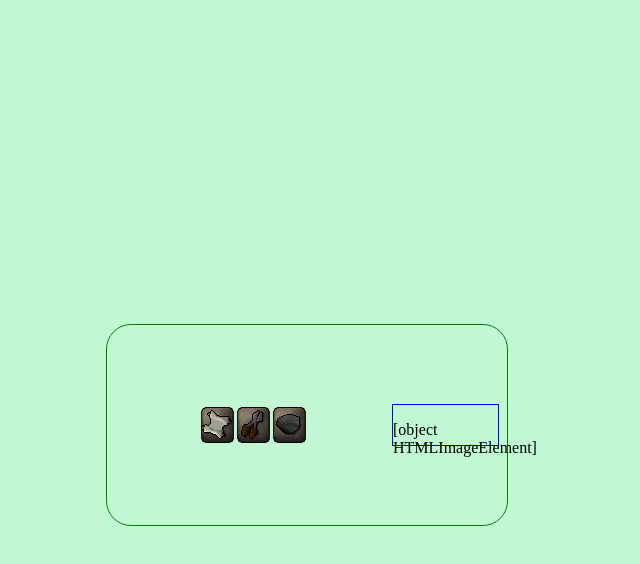
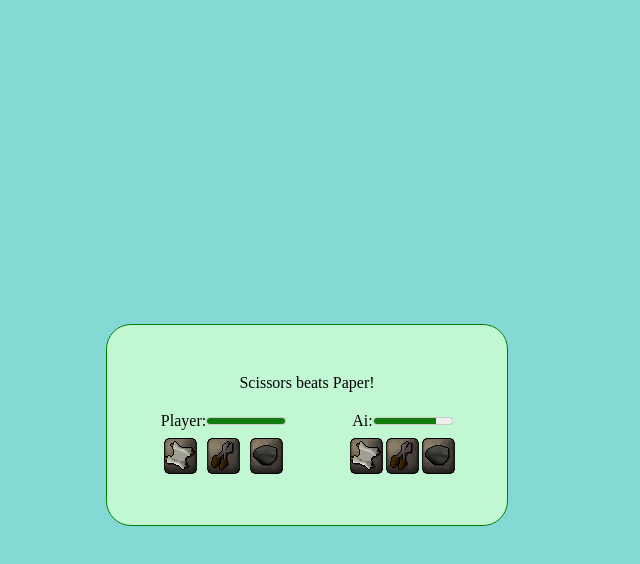
Before and after one commit to LastGentlman/RockPaperScissors, a plain HTML site: page index.html in a window 1280 px wide. Both pictures are taken after a click on the picture 586 px from the left and 425 px from the top of the page. Shown: the whole page, without its empty margins (333-973 px from the left). Drawn offline with Linux system fonts and the light colour scheme.

Commit message:
UI finiched added function disapear(el, cls) ind improved function playground(pla, ai)

```diff
--- a/app.js
+++ b/app.js
@@ -1,62 +1,112 @@
-const paperBtn = document.getElementById('paper-el')
-                .addEventListener('click', () => {
+const paperBtn = document.getElementById('paper-el');
+     paperBtn.addEventListener('click', () => {
+        paperBtn.classList.add('player-border');
+        disapear(paperBtn, 'player-border')
         playGround('Paper', aiPlay());
     });
-const scissorsBtn = document.getElementById('scissors-el')
-                .addEventListener('click', () => {
+const scissorsBtn = document.getElementById('scissors-el');
+    scissorsBtn.addEventListener('click', () => {
+        scissorsBtn.classList.add('player-border');
+        disapear(scissorsBtn, 'player-border')
         playGround('Scissors', aiPlay());
     });
 const rockBtn = document.getElementById('rock-el')
-                .addEventListener('click', () => {
+    rockBtn.addEventListener('click', () => {
+        rockBtn.classList.add('player-border');
+        disapear(rockBtn, 'player-border')
         playGround('Rock', aiPlay());
     });
+
+let playerHp = document.querySelector('#player-hp');
+let aiHp = document.querySelector('#ai-hp');
 
 const iaSelection = document.querySelector('.ia-sel');
 
 const scoreEl = document.querySelector('.score');
 
-const choice = document.createElement('p');
+function disapear(el, cls) {
+    setTimeout(() => {
+        el.classList.remove(`${cls}`);
+    }, 600);
+}
 
 function aiPlay() {
-    const choicesImgs = new Array();
+    const paperAi = document.getElementById('paper-ai');
+    const scissorsAi = document.getElementById('scissors-ai');
+    const rockAi = document.getElementById('rock-ai');
 
-        choicesImgs[0] = new Image();
-        choicesImgs[0].src = './imgs/rock.png';
+    const items = ["Rock", "Scissors", "Paper"];
 
-        choicesImgs[1] = new Image();
-        choicesImgs[1].src = './imgs/paper.png';
+    let choise = items[Math.floor(Math.random() * items.length)];
 
-        choicesImgs[2] = new Image();
-        choicesImgs[2].src = './imgs/scissors.png';
+    if (choise === "Rock") {
+        rockAi.classList.add('ai-border');
+        disapear(rockAi, 'ai-border')
+    } else if (choise === "Scissors") {
+        scissorsAi.classList.add('ai-border');
+        disapear(scissorsAi, 'ai-border')
+    } else if (choise === "Paper") {
+        paperAi.classList.add('ai-border');
+        disapear(paperAi, 'ai-border')
+    }
 
-    iaSelection.appendChild(choice);
-    choice.textContent = `${choicesImgs[Math.floor(Math.random() * choicesImgs.length)]}`;
+    console.log('Ai: ' + choise);
 
-    console.log('ai: ' + choice);
-    return choice;
+    return choise;
 }
 
 function playGround(pla, ai) {
-    if (pla === 'Rock' && ai === 'Paper') {
+    let resetBtn = document.createElement('button');
+    resetBtn.textContent = "Replay!";
+    resetBtn.addEventListener('click', () => {
+        aiHp.value = 5;
+        playerHp.value = 5;
+        scoreEl.innerHTML = "";
+        scoreEl.style.cssText ="color:black; font-weight: normal;"
+    })
+
+    if(aiHp.value === 0) {
+        scoreEl.textContent = "You Win!";
+        scoreEl.style.cssText = "color: Green; font-weight: bold;";
+        scoreEl.appendChild(resetBtn);
+    } else if(playerHp.value === 0) {
+        scoreEl.textContent = "Ai Win!";
+        scoreEl.style.cssText = "color: Red; font-weight: bold;";
+        scoreEl.appendChild(resetBtn);
+    } else if (pla === 'Rock' && ai === 'Paper') {
+        playerHp.value--;
+        scoreEl.textContent = "Paper beats rock!";
         console.log('Player Lose!');
     } else if (pla === 'Rock' && ai === 'Scissors') {
+        aiHp.value--;
+        scoreEl.textContent = "Rock beats Scissors!";
         console.log('Player Wins!');
     } else if (pla === 'Paper' && ai === 'Scissors') {
+        playerHp.value--;
+        scoreEl.textContent = "Scissors beats Paper!";
         console.log('Player Lose!');
     } else if (pla === 'Paper' && ai === 'Rock') {
+        aiHp.value--;
         console.log('Player Wins!');
     } else if (pla === 'Scissors' && ai === 'Rock') {
+        playerHp.value--;
+        scoreEl.textContent = "Rock beats Scissors!";
         console.log('Player Loss!');
     } else if (pla === 'Scissors' && ai === 'Paper') {
+        aiHp.value--;
+        scoreEl.textContent = "Scissors beats Paper!";
         console.log('Player Wins!');
+    } else if (pla === ai) {
+        scoreEl.textContent = "Its a tie!";
+        console.log('Its a Tie!');
     }
-    console.log('Player:' + pla)
+    console.log('Player:' + pla);
 }
 
-function game() {
-    let score = 0;
-    for (let i = 0; i < 5; i++) {
-        playGround(0, aiPlay());
-        score = i;
-    }
-}
+// function game() {
+//     let score = 0;
+//     for (let i = 0; i < 5; i++) {
+//         playGround(0, aiPlay());
+//         score = i;
+//     }
+// }
--- a/index.html
+++ b/index.html
@@ -1,17 +1,30 @@
 <html>
     <head>
         <link rel="stylesheet" href="style.css">
+        <script src="app.js" defer></script>
     </head>
     <body>
+
         <div class='container'>
+
             <div class="score"></div>
-            <div class="selBox">
-                <img id="paper-el" src="./imgs/paper.png" alt="paper" title="Paper">
-                <img id="scissors-el" src="./imgs/scissors.png" alt="scissors" title="Scissors">
-                <img id="rock-el" src="./imgs/rock.png" alt="rock" title="Rock">
+
+            <div class="sel-area">
+                <fieldset class="player-sel">
+                    <legend>Player:<meter id="player-hp" value="5" min="0" max="5"></meter></legend>
+                    <img id="paper-el" src="./imgs/paper.png" alt="paper" title="Paper">
+                    <img id="scissors-el" src="./imgs/scissors.png" alt="scissors" title="Scissors">
+                    <img id="rock-el" src="./imgs/rock.png" alt="rock" title="Rock">
+                </fieldset>
+
+                <fieldset class="ia-sel">
+                    <legend>Ai:<meter id="ai-hp" value="5" min="0" max="5"></meter></legend>
+                    <img id="paper-ai" src="./imgs/paper.png" alt="paper" title="Paper">
+                    <img id="scissors-ai" src="./imgs/scissors.png" alt="scissors" title="Scissors">
+                    <img id="rock-ai" src="./imgs/rock.png" alt="rock" title="Rock">
+                </fieldset>
             </div>
-            <div class="ia-sel"></div>
+
         </div>
-        <script src="app.js"></script>
     </body>
 </html>
--- a/style.css
+++ b/style.css
@@ -1,6 +1,6 @@
 body {
     display: flex;
-    background-color: rgb(193, 247, 211);
+    background: rgb(133, 217, 213);
     justify-content: center;
     align-items: center;
 }
@@ -11,25 +11,54 @@ body {
     margin-top: 50px;
     border-radius:25px;
     border: 1px solid green;
+    background: rgb(193, 247, 211);
     display: flex;
-    justify-content: space-between;
+    justify-content: center;
     align-items: center;
+    flex-direction: column;
 }
-.selBox {
-    margin-left: 8px;
+
+.sel-Area {
+    display: flex;
+    flex-direction: row;
+    margin-top: 20px;
+}
+
+.player-sel {
+    display: flex;
+    justify-content: space-around;
+    align-items: center;
+    width: auto;
+    height: 40px;
+    margin-right: 36px;
+}
+
+.ia-sel {
     display: flex;
     justify-content: space-between;
     align-items: center;
     width: 105px;
     height: 40px;
-/*  border: 1px solid red; */
 }
-.ia-sel {
-    border: 1px blue solid;
-    width: 105px;
-    height: 40px;
-    margin-right: 8px;
+
+.score {
+    height: auto;
+    width: auto;
+    display: flex;
+    flex-direction: column;
 }
-.score {
 
+fieldset {
+    padding-top: 15px;
+    border: none;
 }
+
+.player-border {
+    border: green 3px solid;
+    border-radius: 20%;
+}
+
+.ai-border {
+    border: rgb(140, 19, 19) 3px solid;
+    border-radius: 20%;
+}
```
Lines whose indentation alone changed are shown as unchanged.
